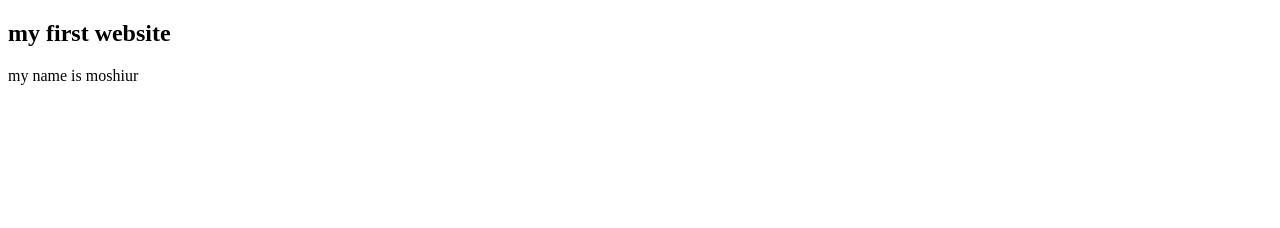
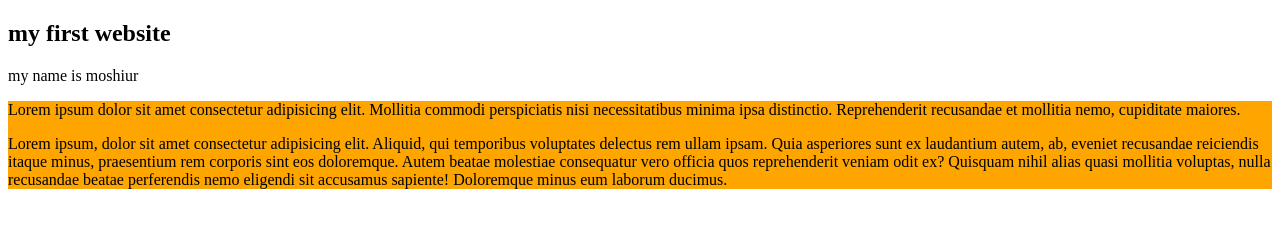
Before and after one commit to moshiurrahmansourave/my-first-github-repo, a plain HTML site: page index.html in a window 1280 px wide. Drawn offline with Linux system fonts and the light colour scheme.

Commit message:
added the div

```diff
--- a/index.html
+++ b/index.html
@@ -9,6 +9,10 @@
 <body>
     <h2>my first website</h2>
     <p> my name is moshiur</p>
+    <div>
+        <p> Lorem ipsum dolor sit amet consectetur adipisicing elit. Mollitia commodi perspiciatis nisi necessitatibus minima ipsa distinctio. Reprehenderit recusandae et mollitia nemo, cupiditate maiores.</p>
+        <p>Lorem ipsum, dolor sit amet consectetur adipisicing elit. Aliquid, qui temporibus voluptates delectus rem ullam ipsam. Quia asperiores sunt ex laudantium autem, ab, eveniet recusandae reiciendis itaque minus, praesentium rem corporis sint eos doloremque. Autem beatae molestiae consequatur vero officia quos reprehenderit veniam odit ex? Quisquam nihil alias quasi mollitia voluptas, nulla recusandae beatae perferendis nemo eligendi sit accusamus sapiente! Doloremque minus eum laborum ducimus.</p>
+    </div>
 
 
 </body>
--- a/styles/bloge.css
+++ b/styles/bloge.css
@@ -0,0 +1 @@
+div{ background-color: orange;}
```
